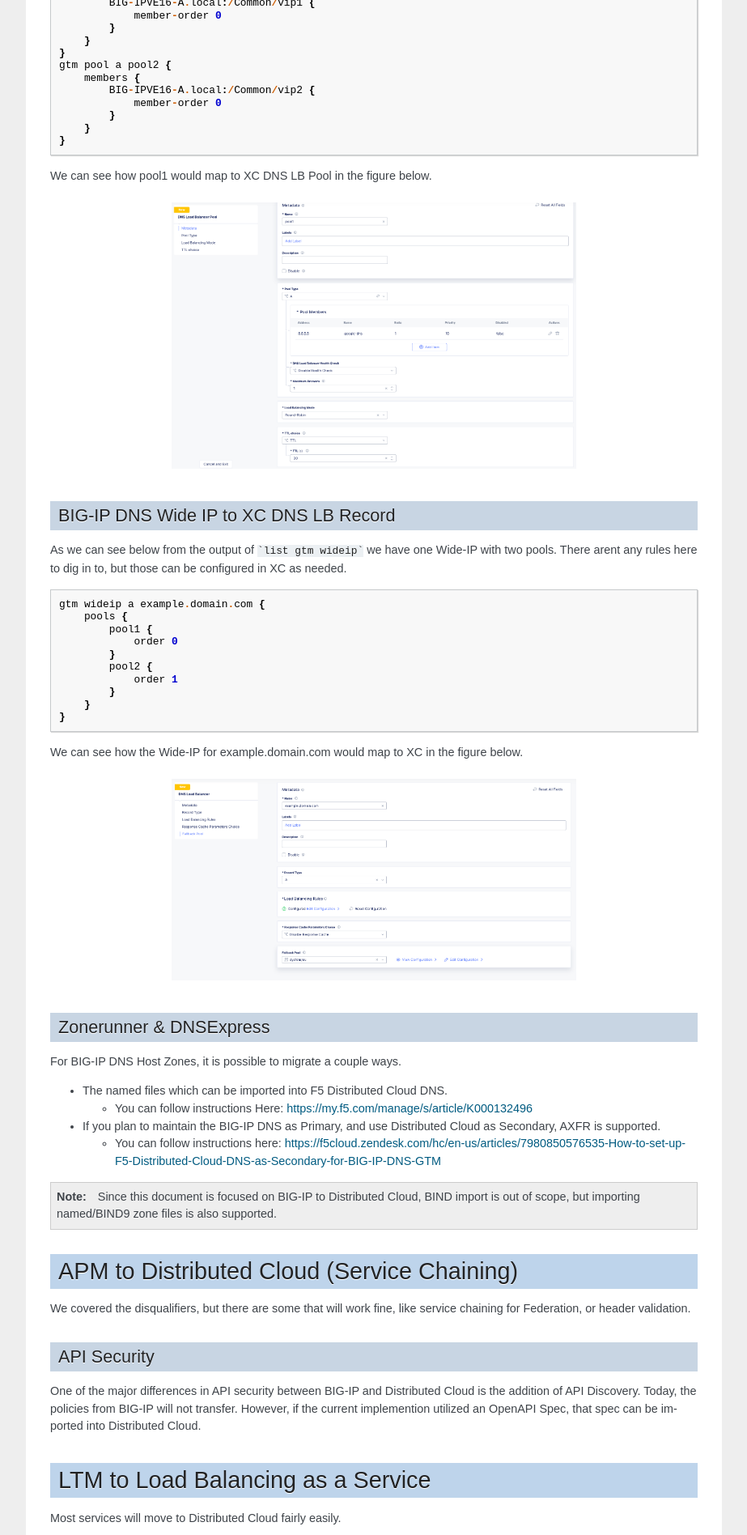
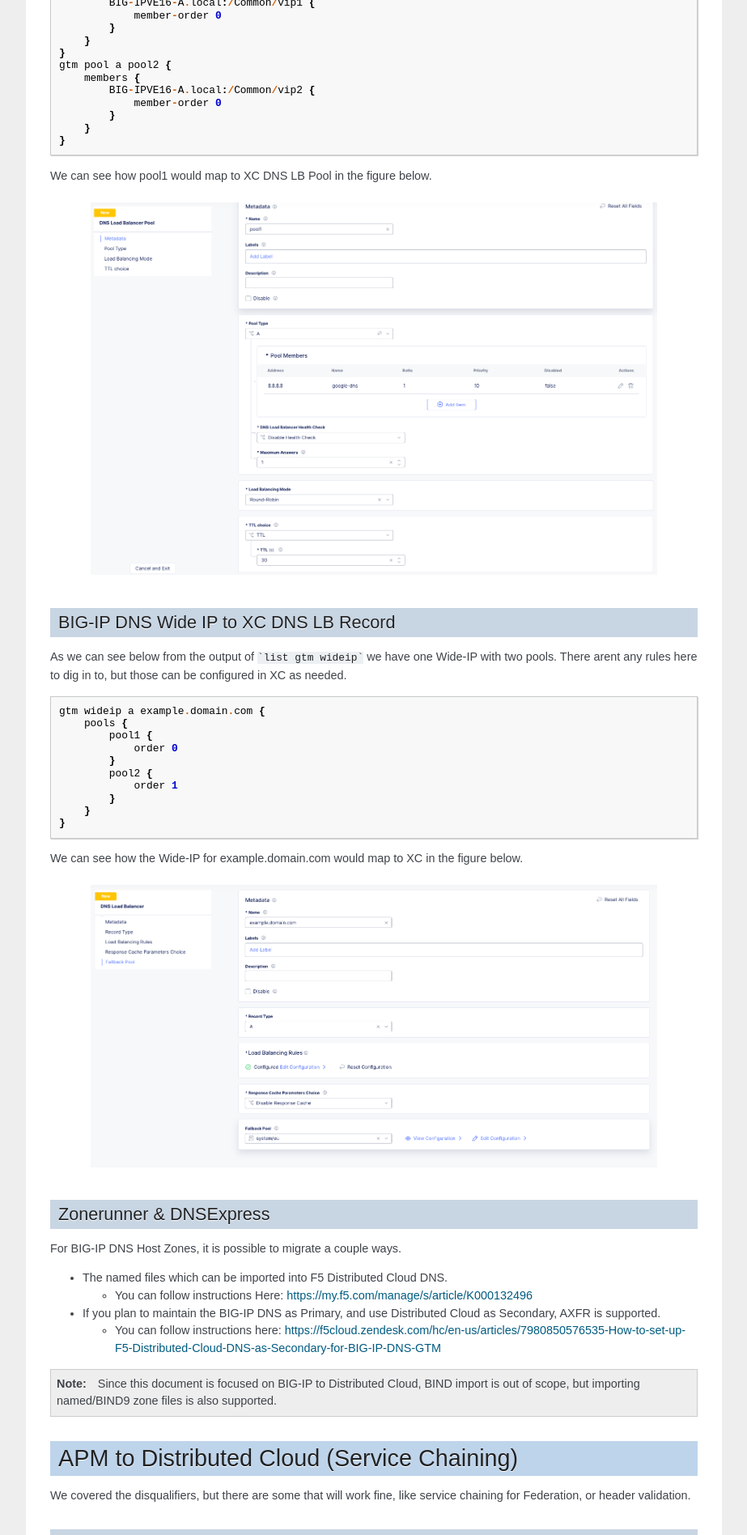
Before and after one commit to Mikej81/bigip_to_xc_faq, a Sphinx documentation site: the page built from docs/source/index.rst, in a window 1280 px wide. Shown: the part 3819-5715 px from the top of the page at 81% size, without its empty margins (198-1121 px from the left). Built offline with Sphinx 7.4.7, drawn with Linux system fonts in a browser that asks for light colours; the version number could not be read and is left out.

Commit message:
image resize

```diff
--- a/docs/source/index.rst
+++ b/docs/source/index.rst
@@ -158,7 +158,7 @@
 We can see how pool1 would map to XC DNS LB Pool in the figure below.
 
 .. figure:: ../images/dns1.png
-   :width: 500px
+   :width: 700px
    :align: center
 
 BIG-IP DNS Wide IP to XC DNS LB Record
@@ -182,7 +182,7 @@
 We can see how the Wide-IP for example.domain.com would map to XC in the figure below.
 
 .. figure:: ../images/dns2.png
-   :width: 500px
+   :width: 700px
    :align: center
 
 Zonerunner & DNSExpress
```
Also changed, not shown: 6 other files.
